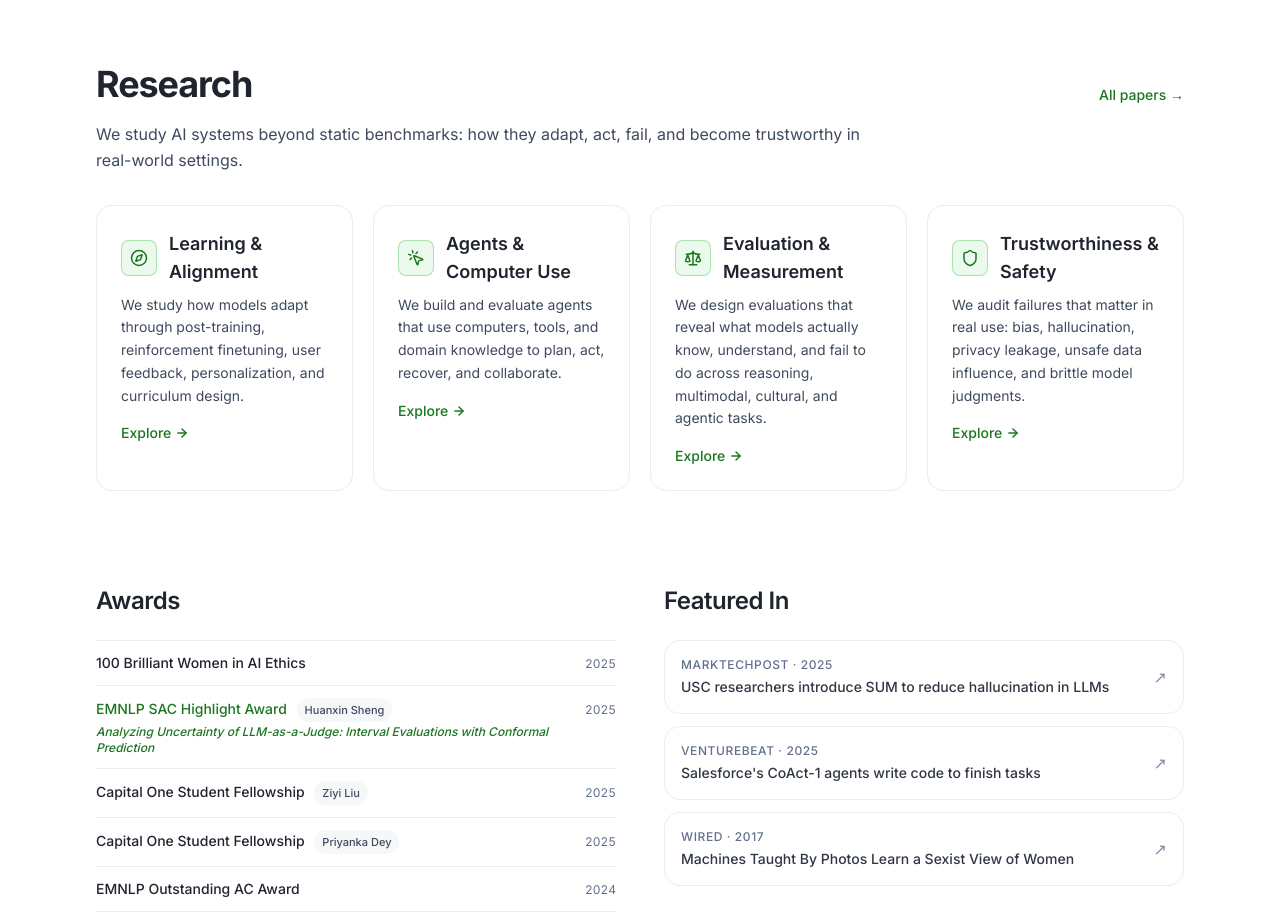
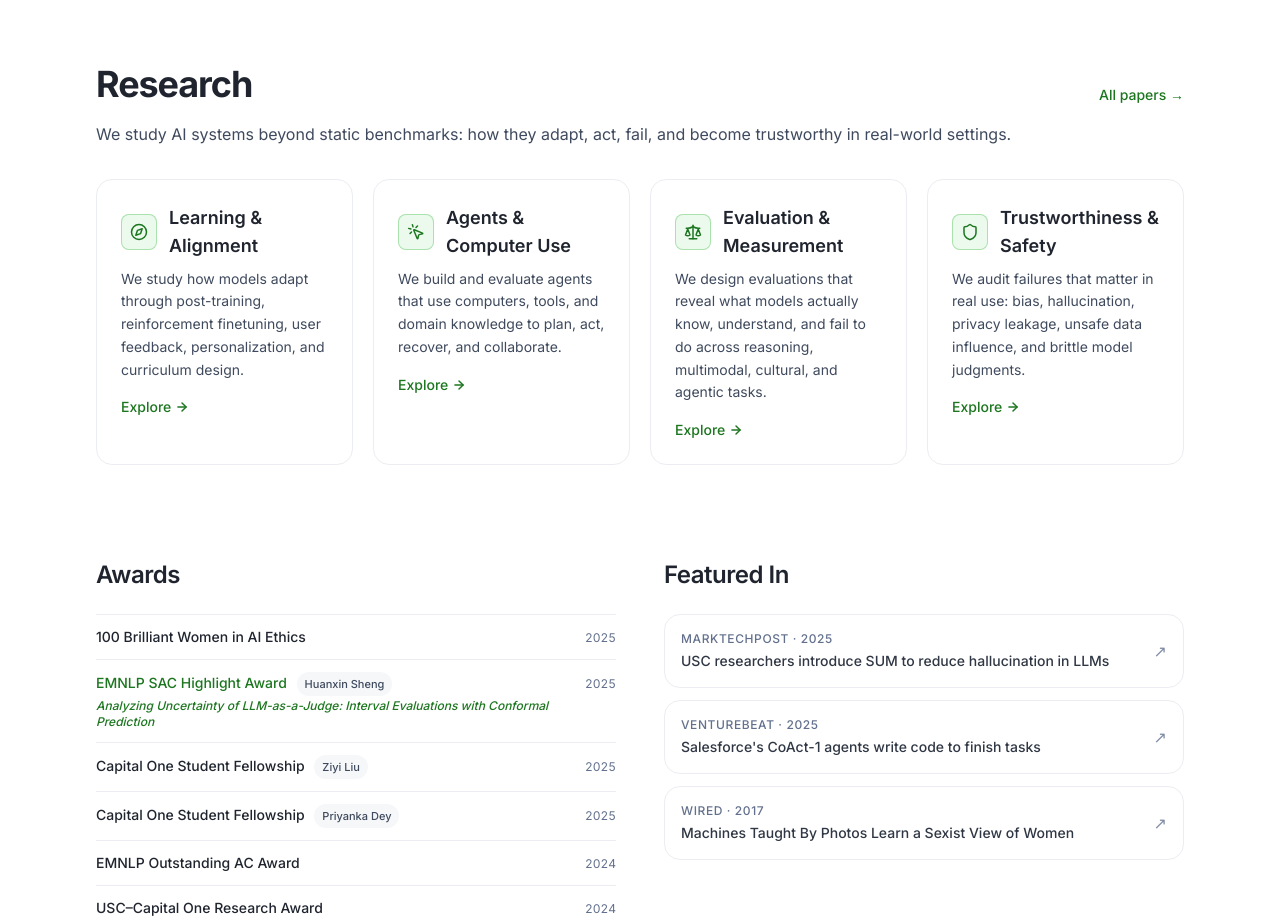
Before and after one commit to limenlp/limenlp.github.io, an Astro site: page / in a window 1280 px wide. Shown: the part 1640-2561 px from the top of the page. Built offline with nearby package versions, Linux system fonts and the light colour scheme; Astro itself is replaced by a stand-in of ours; a web font is replaced by a local one.

Commit message:
Themes intro: drop max-w-3xl so it doesn't wrap early
Co-Authored-By: Claude Opus 4.7 (1M context) <noreply@anthropic.com>

```diff
--- a/src/pages/index.astro
+++ b/src/pages/index.astro
@@ -196,7 +196,7 @@ const pressItems = allPress;
       <a href="/papers/" class="hidden text-sm font-medium text-lime-700 hover:text-lime-800 sm:inline-flex sm:items-center sm:gap-1">All papers →</a>
     </div>
     {themesIntro && (
-      <p class="mb-8 max-w-3xl text-base leading-relaxed text-ink-700">{themesIntro}</p>
+      <p class="mb-8 text-base leading-relaxed text-ink-700">{themesIntro}</p>
     )}
     <div class="grid gap-5 md:grid-cols-2 xl:grid-cols-4">
       {themesSorted.map((theme) => (
```
